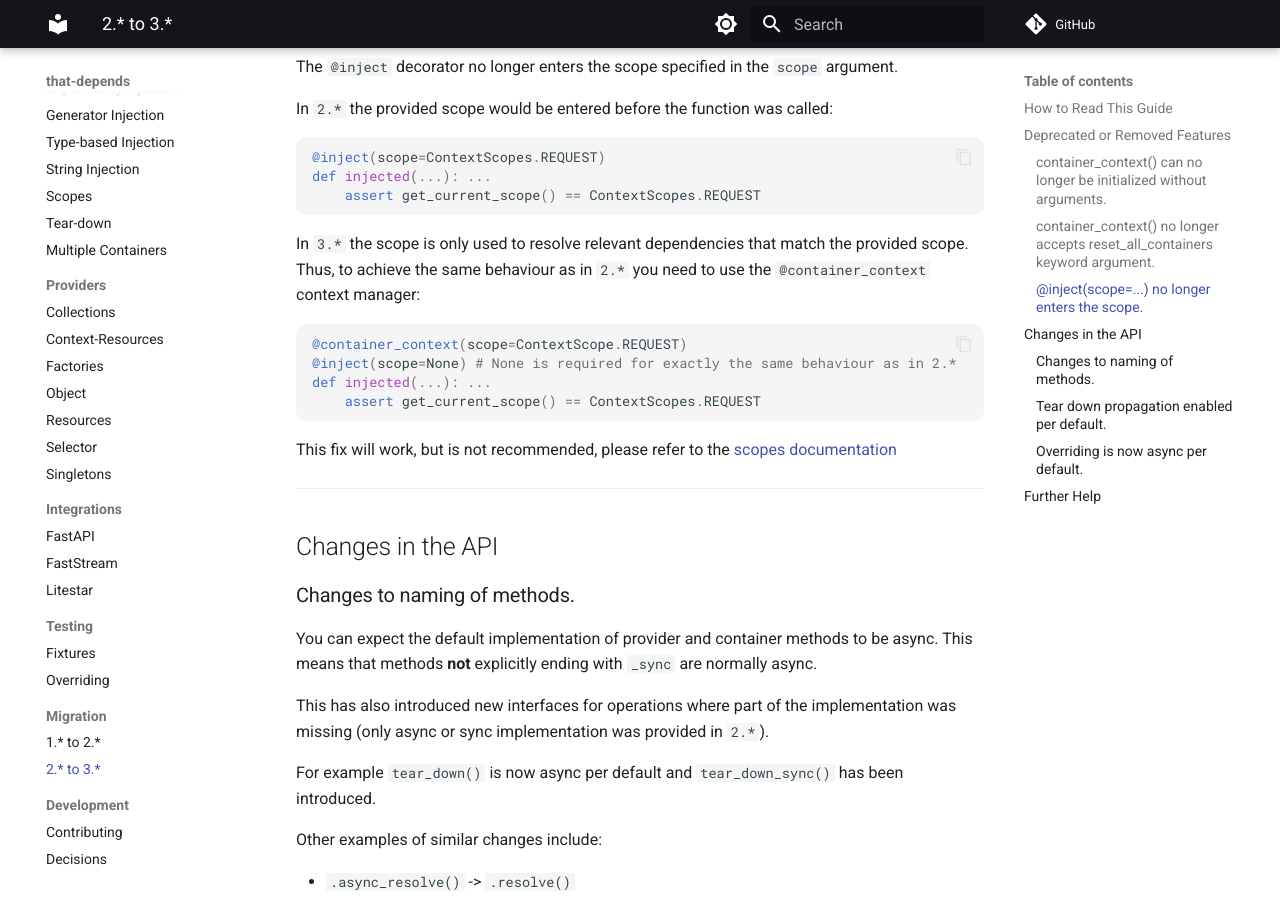
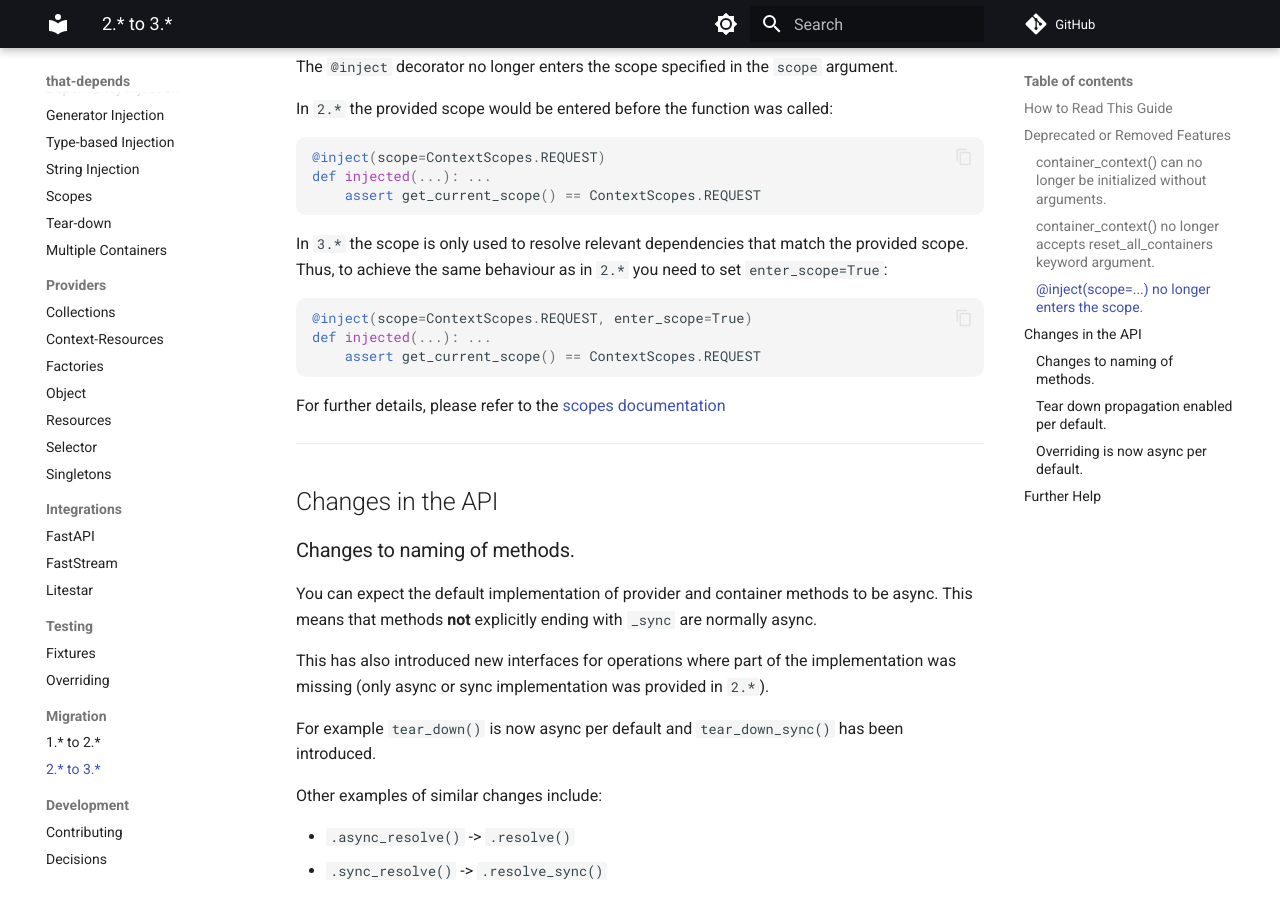
Before and after one commit to modern-python/that-depends, an MkDocs documentation site: the page built from docs/migration/v3.md, in a window 1280 px wide and 900 px high, scrolled down 1359 px. Built offline with MkDocs 1.6.1 and Material for MkDocs 9.7.7, drawn with Linux system fonts in a browser that asks for light colours; comment, search, counter and statistics services are not loaded.

Commit message:
Adjusted migration guide.

````diff
--- a/docs/migration/v3.md
+++ b/docs/migration/v3.md
@@ -59,14 +59,14 @@ def injected(...): ...
 ```
 
 In `3.*` the scope is only used to resolve relevant dependencies that match the provided scope.
-Thus, to achieve the same behaviour as in `2.*` you need to use the `@container_context` context manager:
+Thus, to achieve the same behaviour as in `2.*` you need to set `enter_scope=True`:
 ```python
-@container_context(scope=ContextScope.REQUEST)
-@inject(scope=None) # None is required for exactly the same behaviour as in 2.*
+
+@inject(scope=ContextScopes.REQUEST, enter_scope=True)
 def injected(...): ...
     assert get_current_scope() == ContextScopes.REQUEST
 ```
-This fix will work, but is not recommended, please refer to the [scopes documentation](../introduction/scopes.md#named-scopes-with-the-inject-wrapper)
+For further details, please refer to the [scopes documentation](../introduction/scopes.md#named-scopes-with-the-inject-wrapper)
 
 ---
 
````
Also changed, not shown: docs/introduction/scopes.md (+0 -2 lines).
